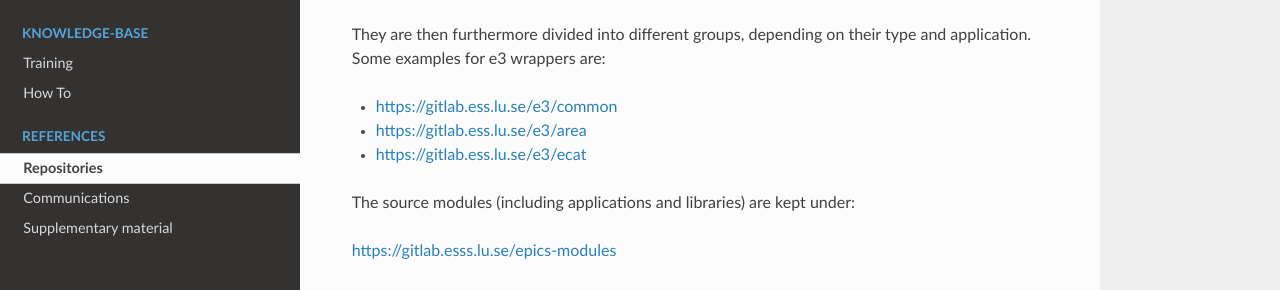
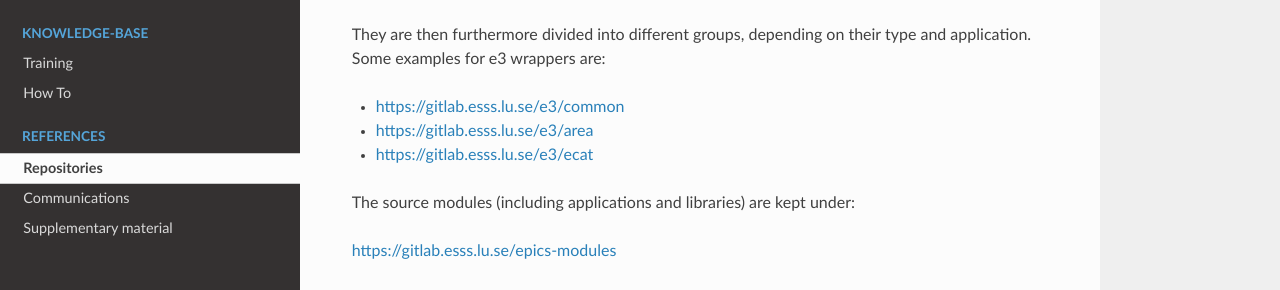
Before and after one commit to ttkorhonen/e3pages, a Sphinx documentation site: the page built from docs/references/1_repos.md, in a window 1280 px wide and 974 px high. Shown: the part 354-644 px from the top of the window. Built offline with Sphinx 7.4.7 and the Read the Docs theme 2.0.0, drawn with Linux system fonts in a browser that asks for light colours.

Commit message:
Fixed gitlab URL

```diff
--- a/docs/references/1_repos.md
+++ b/docs/references/1_repos.md
@@ -12,9 +12,9 @@ Generally, all ESS e3-related repositories are kept under:
 
 They are then furthermore divided into different groups, depending on their type and application. Some examples for e3 wrappers are:
 
-- <https://gitlab.ess.lu.se/e3/common>
-- <https://gitlab.ess.lu.se/e3/area>
-- <https://gitlab.ess.lu.se/e3/ecat>
+- <https://gitlab.esss.lu.se/e3/common>
+- <https://gitlab.esss.lu.se/e3/area>
+- <https://gitlab.esss.lu.se/e3/ecat>
 
 The source modules (including applications and libraries) are kept under:
 
```
